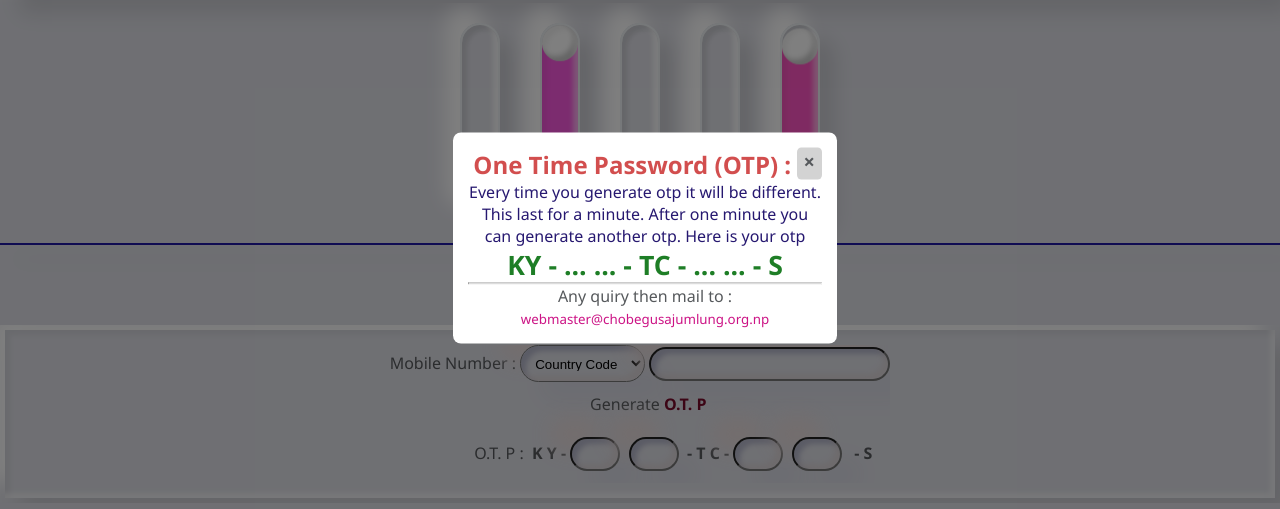
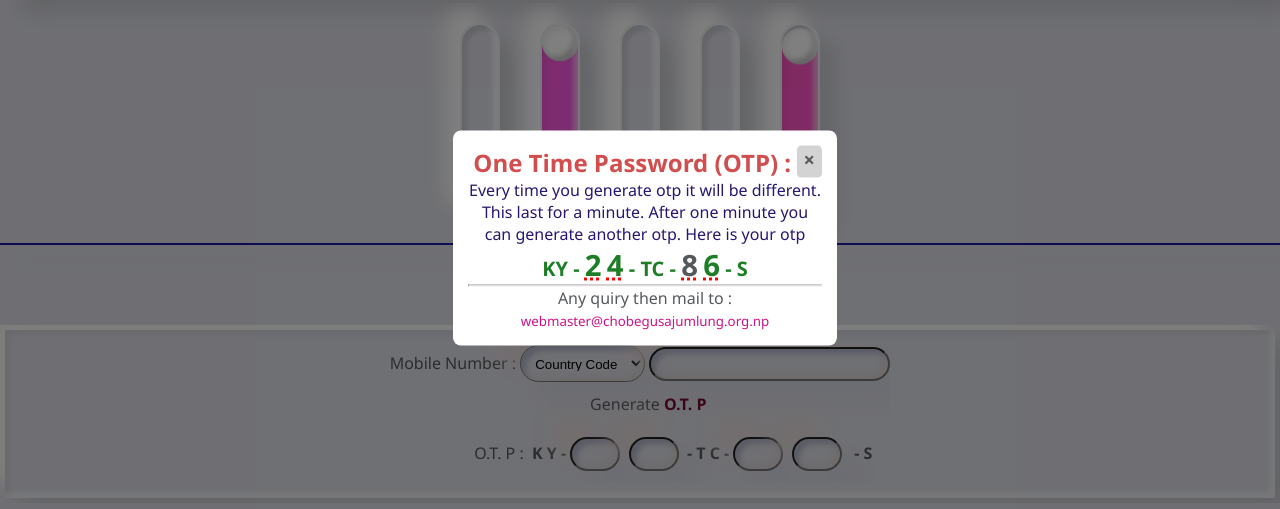
Before and after one commit to Ningsang-Jabegu/chobegu-sajumlung-main, a plain HTML site: page index.html in a window 1280 px wide. Both pictures are taken after a click on the link "O.T. P". Shown: the part 167-676 px from the top of the page. Drawn offline with Linux system fonts and the light colour scheme; a web font is replaced by a local one.

Commit message:
Random number generator for OTP updated

```diff
--- a/index.html
+++ b/index.html
@@ -260,7 +260,7 @@
                         </select>
                         <input type="number" name="Phone_Number" maxlength="10">
                         <br>
-                        <span> &nbsp; &nbsp; Generate <a href="#" title="Click me to generate otp" class="trigger">O.T. P</a></span>
+                        <span> &nbsp; &nbsp; Generate <a href="#" title="Click me to generate otp" class="trigger" onclick="otpGenerator()">O.T. P</a></span>
                         <br><br>
                         <div class="modal">
                             <div class="modal-content">
@@ -269,7 +269,7 @@
                                 <p> Every time you generate otp it will be different. This last for a minute.
                                     After one minute you can generate another otp. Here is your otp
                                     <br>
-                                    <b>KY - ... ... - TC - ... ... - S</b>
+                                    <b>KY - <span id="otp-g-1"></span> <span id="otp-g-2"> </span> - TC - <span id="otp-g-3"> </span> <span id="otp-g-4"> </span> - S</b>
                                     <br>
                                     <hr>
                                     Any quiry then mail to : <span class="info-mail">webmaster@chobegusajumlung.org.np</span>
--- a/script.js
+++ b/script.js
@@ -30,3 +30,12 @@ function windowOnClick(event) {
 trigger.addEventListener("click", toggleModal);
 closeButton.addEventListener("click", toggleModal);
 window.addEventListener("click", windowOnClick);
+
+/* This is for random number generator for otp */
+function otpGenerator() {
+    document.getElementById("otp-g-1").innerHTML = Math.floor(Math.random() * 10);
+    document.getElementById("otp-g-2").innerHTML = Math.floor(Math.random() * 10);
+    document.getElementById("otp-g-3").innerHTML = Math.floor(Math.random() * 10);
+    document.getElementById("otp-g-4").innerHTML = Math.floor(Math.random() * 10);
+
+}
--- a/style.css
+++ b/style.css
@@ -287,8 +287,12 @@ input[type="number"]::-webkit-inner-spin-button {
     color: rgb(38, 24, 112);
 }
 .modal-content p b {
-    font-size: 20pt;
+    font-size: 15pt;
     color: #1e7e26;
+}
+.modal-content p span {
+    font-size: 22pt;
+    font-weight: 700;
 }
 .info-mail {
     color: #cc1385;
@@ -317,3 +321,6 @@ input[type="number"]::-webkit-inner-spin-button {
     transform: scale(1.0);
     transition: visibility 0s linear 0s, opacity 0.25s 0s, transform 0.25s;
 }
+#otp-g-1, #otp-g-2, #otp-g-3, #otp-g-4 {
+    text-decoration: underline dotted red;
+}
```
